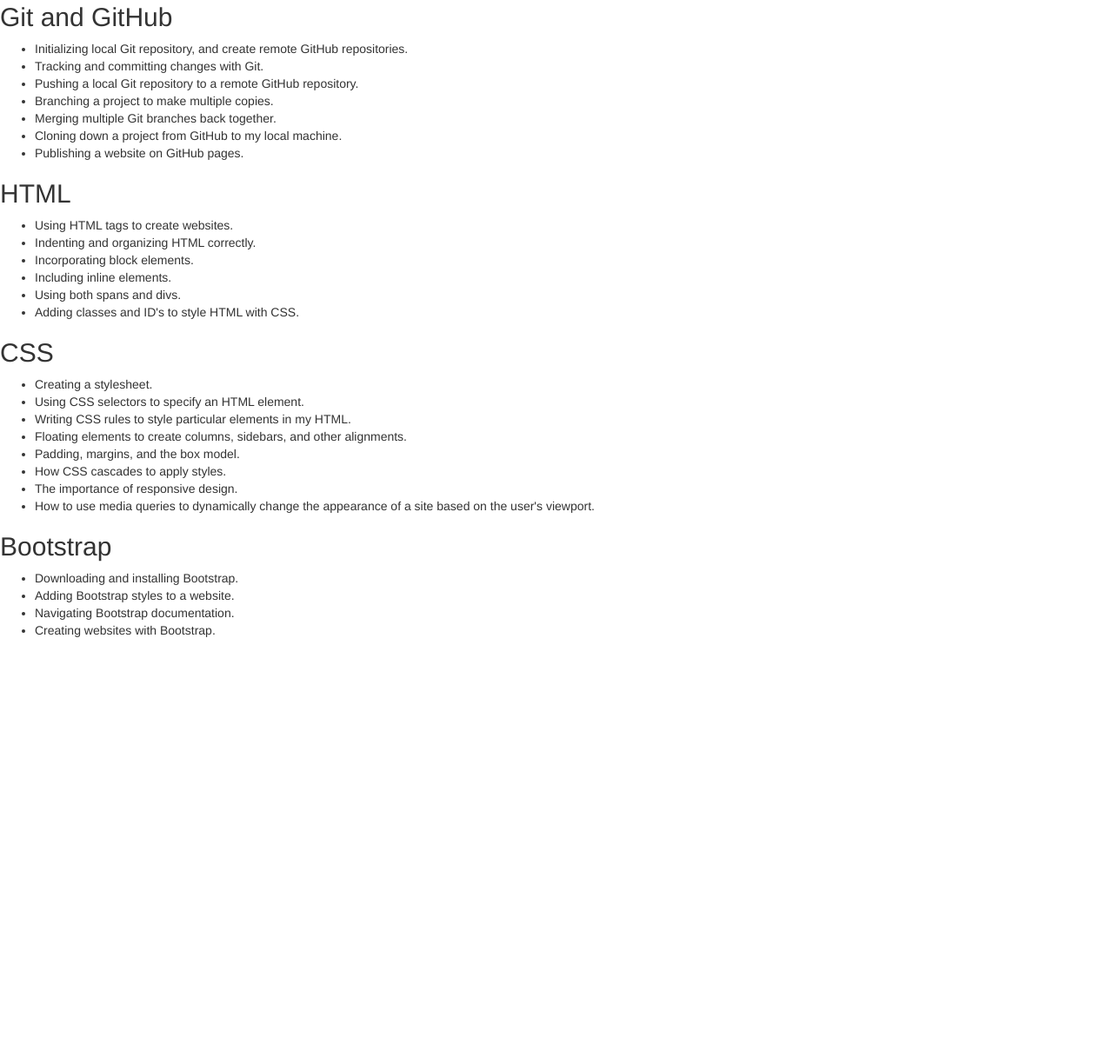
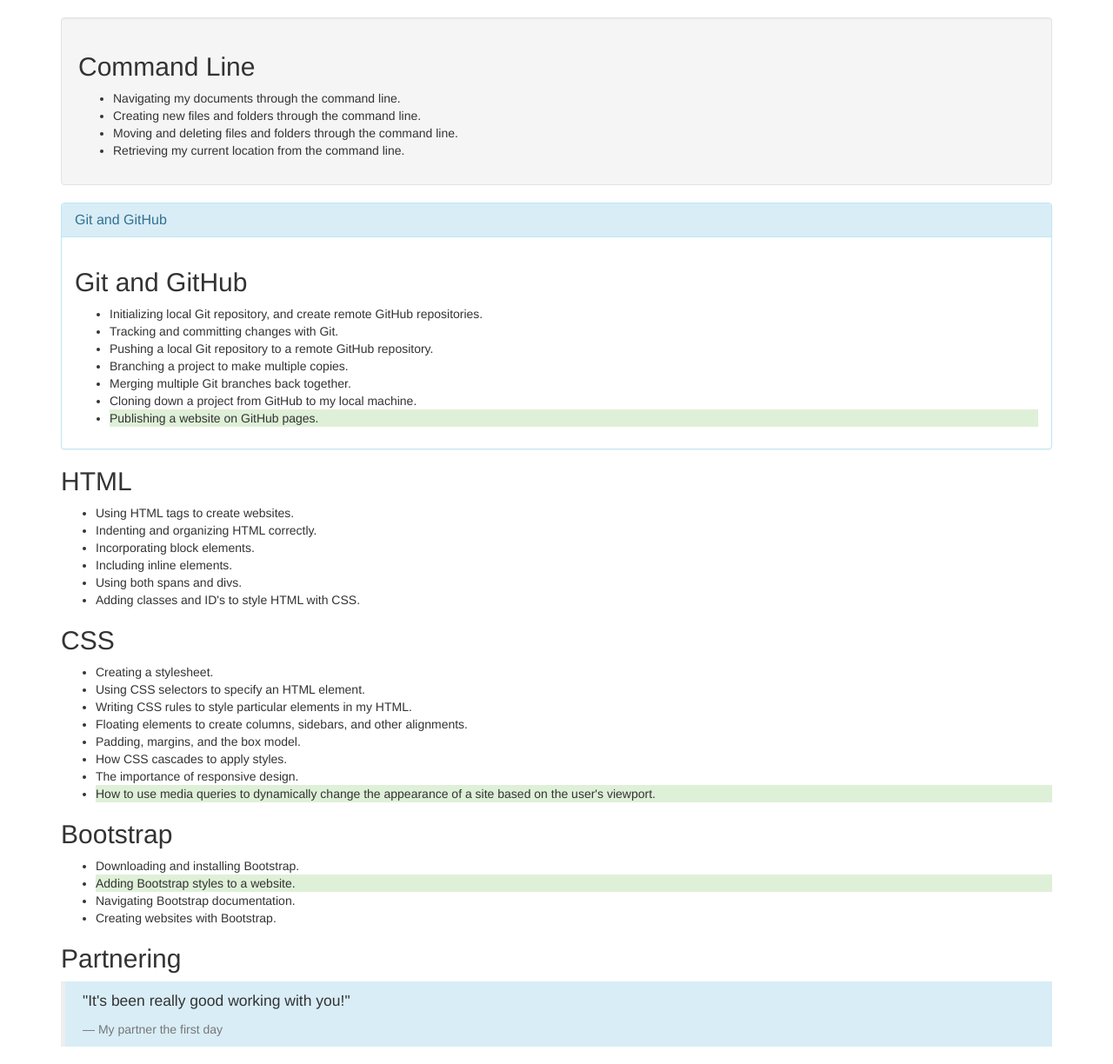
Before and after one commit to Veeep/Bootstrap-practice, a plain HTML site: page index.html in a window 1280 px wide. Shown: the part 250-1474 px from the top of the page at 87% size. Before the commit the page ends 995 px from the top, so only its background shows below. Drawn offline with Linux system fonts and the light colour scheme.

Commit message:
add boostrap practice elements

```diff
--- a/index.html
+++ b/index.html
@@ -5,11 +5,14 @@
     <link href="css/bootstrap.css" rel="stylesheet" type="text/css">
   </head>
   <body>
-    <div class="container"></div>
+    <div class="container">
+      <div class="jumbotron">
           <h1>My First Week at Epicodus</h1>
         <p>
           I've almost finished my first week at Epicodus. Here are some of the things I've learned so far:
         </p>
+      </div>
+        <div class="well">
         <h2>Command Line</h2>
         <ul>
           <li>Navigating my documents through the command line.</li>
@@ -17,6 +20,12 @@
           <li>Moving and deleting files and folders through the command line.</li>
           <li>Retrieving my current location from the command line.</li>
         </ul>
+        </div>
+      <div class ="panel panel-info">
+        <div class="panel-heading">
+          <h2 class="panel-title">Git and GitHub</h2>
+        </div>
+        <div class="panel-body">
         <h2>Git and GitHub</h2>
         <ul>
           <li>Initializing local Git repository, and create remote GitHub repositories.</li>
@@ -25,8 +34,10 @@
           <li>Branching a project to make multiple copies.</li>
           <li>Merging multiple Git branches back together.</li>
           <li>Cloning down a project from GitHub to my local machine.</li>
-      <li>Publishing a website on GitHub pages.</li>
+          <li class="bg-success">Publishing a website on GitHub pages.</li>
         </ul>
+      </div>
+        </div>
         <h2>HTML</h2>
         <ul>
           <li>Using HTML tags to create websites.</li>
@@ -45,14 +56,21 @@
           <li>Padding, margins, and the box model.</li>
           <li>How CSS cascades to apply styles.</li>
           <li>The importance of responsive design.</li>
-      <li>How to use media queries to dynamically change the appearance of a site based on the user's viewport.</li>
+          <li class="bg-success">How to use media queries to dynamically change the appearance of a site based on the user's viewport.</li>
         </ul>
         <h2>Bootstrap</h2>
         <ul>
           <li>Downloading and installing Bootstrap.</li>
-      <li>Adding Bootstrap styles to a website.</li>
+          <li class="bg-success">Adding Bootstrap styles to a website.</li>
           <li>Navigating Bootstrap documentation.</li>
           <li>Creating websites with Bootstrap.</li>
         </ul>
+        <h2>Partnering</h2>
+        <blockquote class="bg-info">
+         <p>"It's been really good working with you!"</p>
+         <footer>My partner the first day</footer>
+       </blockquote>
+
+    </div>
   </body>
 </html>
```
Lines whose indentation alone changed are shown as unchanged.
